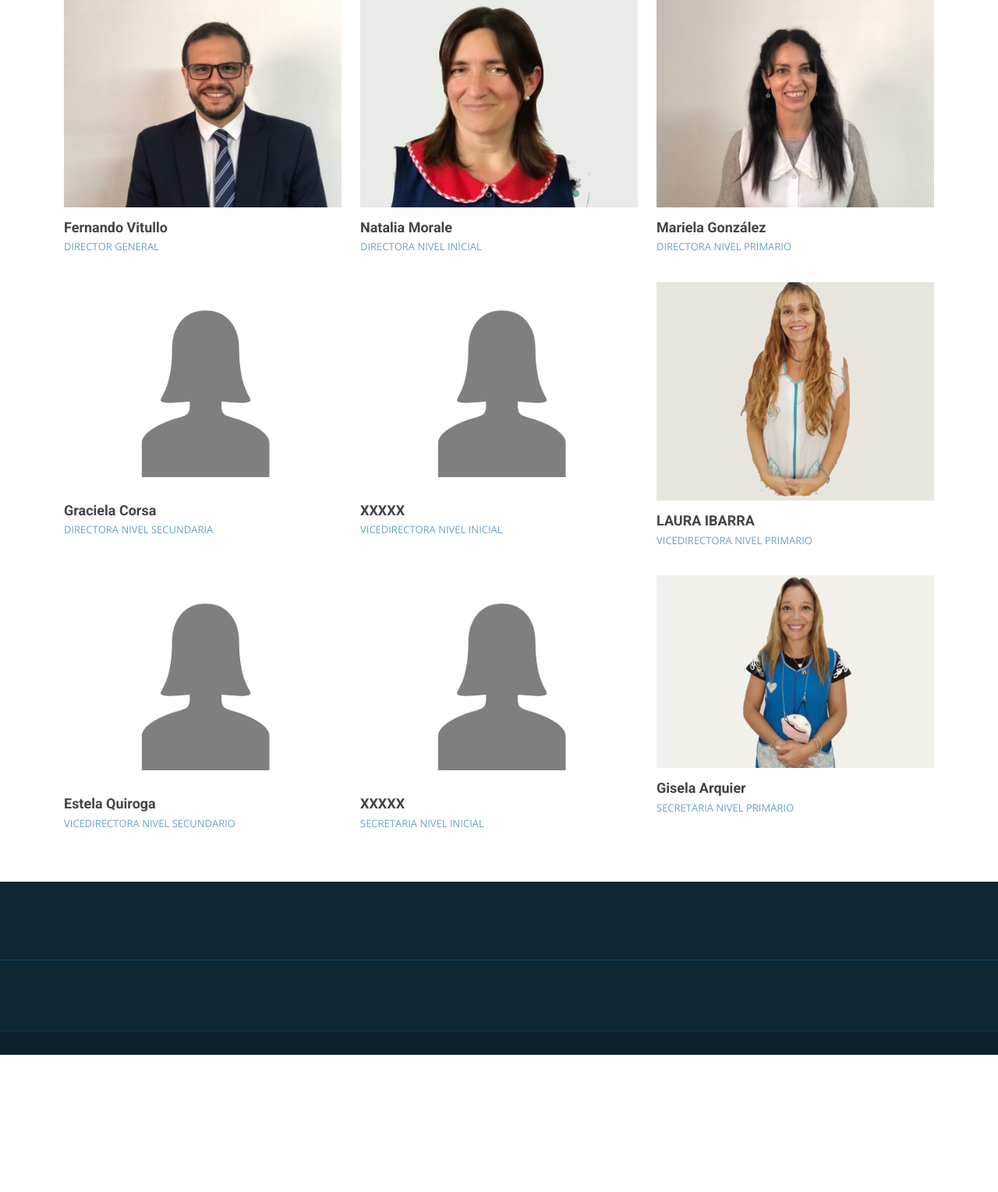
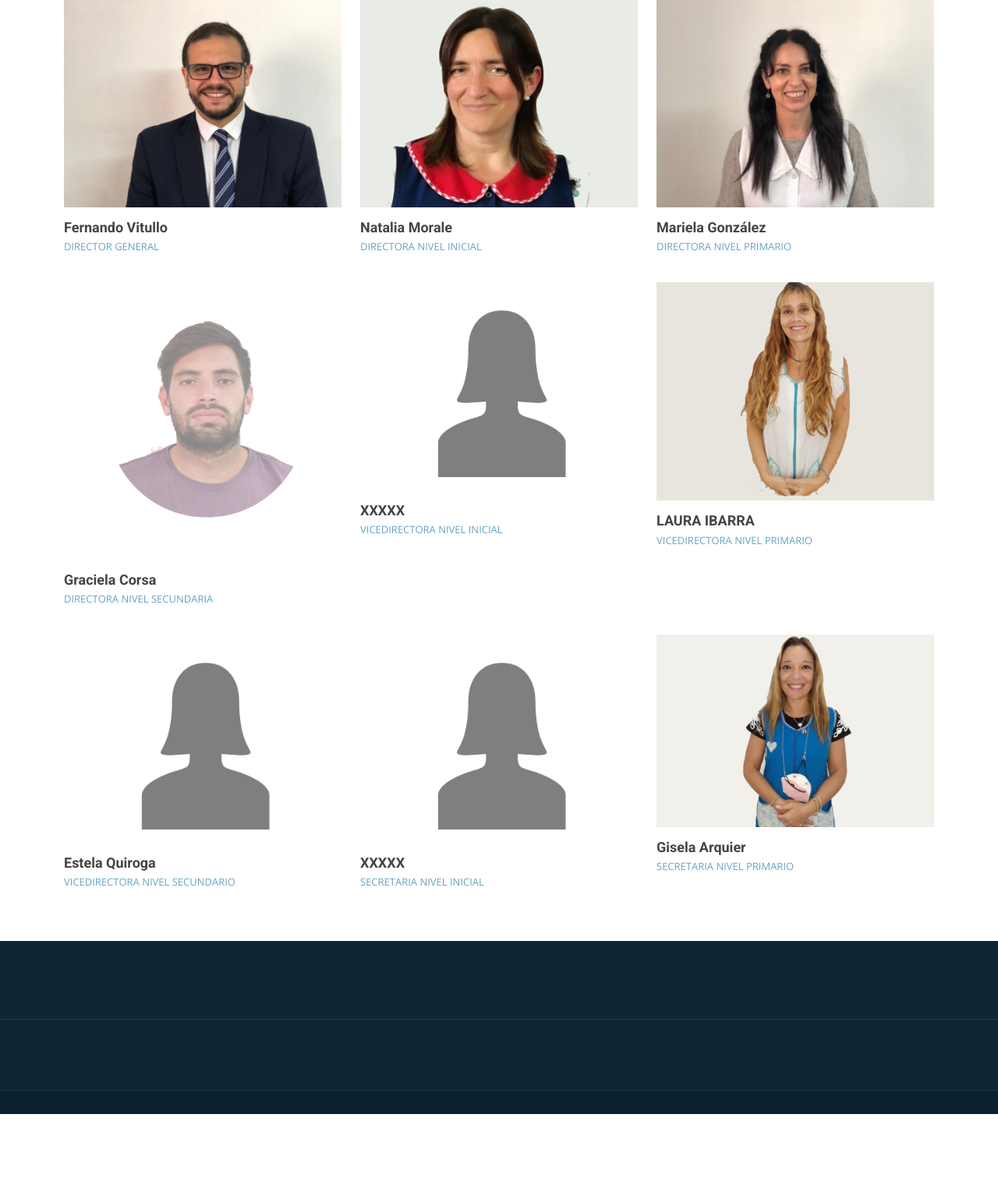
Before and after one commit to NicoAmendo/colegioSM, a PHP site: page /team.php in a window 1280 px wide. Shown: the part 213-1742 px from the top of the page at 78% size. Before the commit the page ends 1566 px from the top, so only its background shows below. Run offline with PHP 8.4, Linux system fonts and the light colour scheme.

Commit message:
cambio logo

```diff
--- a/about.php
+++ b/about.php
@@ -10,7 +10,7 @@
   <meta content="" name="keywords">
 
   <!-- Favicons -->
-  <link href="assets/img/logo-SM-negro.png" rel="icon">
+  <link href="assets/img/logo-dorado.png" rel="icon">
   <link href="assets/img/apple-touch-icon.png" rel="apple-touch-icon">
 
   <!-- Google Fonts -->
--- a/contact.php
+++ b/contact.php
@@ -10,7 +10,7 @@
   <meta content="" name="keywords">
 
   <!-- Favicons -->
-  <link href="assets/img/logo-SM-negro.png" rel="icon">
+  <link href="assets/img/logo-dorado.png" rel="icon">
   <link href="assets/img/apple-touch-icon.png" rel="apple-touch-icon">
 
   <!-- Google Fonts -->
--- a/ideario-prov.php
+++ b/ideario-prov.php
@@ -10,7 +10,7 @@
   <meta content="" name="keywords">
 
   <!-- Favicons -->
-  <link href="assets/img/logo-SM-negro.png" rel="icon">
+  <link href="assets/img/logo-dorado.png" rel="icon">
   <link href="assets/img/apple-touch-icon.png" rel="apple-touch-icon">
 
   <!-- Google Fonts -->
--- a/index.php
+++ b/index.php
@@ -10,7 +10,7 @@
   <meta content="" name="keywords">
 
   <!-- Favicons -->
-  <link href="assets/img/logo-SM-negro.png" rel="icon">
+  <link href="assets/img/logo-dorado.png" rel="icon">
   <link href="assets/img/apple-touch-icon.png" rel="apple-touch-icon">
 
   <!-- Google Fonts -->
--- a/portfolio-details.php
+++ b/portfolio-details.php
@@ -10,7 +10,7 @@
   <meta content="" name="keywords">
 
   <!-- Favicons -->
-  <link href="assets/img/logo-SM-negro.png" rel="icon">
+  <link href="assets/img/logo-dorado.png" rel="icon">
   <link href="assets/img/apple-touch-icon.png" rel="apple-touch-icon">
 
   <!-- Google Fonts -->
--- a/portfolio.php
+++ b/portfolio.php
@@ -10,7 +10,7 @@
   <meta content="" name="keywords">
 
   <!-- Favicons -->
-  <link href="assets/img/logo-SM-negro.png" rel="icon">
+  <link href="assets/img/logo-dorado.png" rel="icon">
   <link href="assets/img/apple-touch-icon.png" rel="apple-touch-icon">
 
   <!-- Google Fonts -->
@@ -106,7 +106,7 @@
           <div class="col-lg-12">
             <ul id="portfolio-flters">
               <!-- <li data-filter="*" class="filter-active">Todos</li> -->
-              <li data-filter=".filter-general">General</li>
+              <li data-filter=".filter-general" class="filter-active">General</li>
               <li data-filter=".filter-app">Inicial</li>
               <li data-filter=".filter-card">Primaria</li>
               <li data-filter=".filter-web">Secundaria</li>
--- a/team.php
+++ b/team.php
@@ -10,7 +10,7 @@
   <meta content="" name="keywords">
 
   <!-- Favicons -->
-  <link href="assets/img/logo-SM-negro.png" rel="icon">
+  <link href="assets/img/logo-dorado.png" rel="icon">
   <link href="assets/img/apple-touch-icon.png" rel="apple-touch-icon">
 
   <!-- Google Fonts -->
@@ -166,7 +166,7 @@
           <div class="col-lg-4 col-md-6 d-flex align-items-stretch">
               <div class="member">
                 <div class="member-img">
-                  <img src="assets/img/silueta-mujer-2.png" class="img-fluid" alt="" style="opacity: 0.5;">
+                  <img src="assets/img/team/Mesa-trabajo-1.png" class="img-fluid" alt="" style="opacity: 0.5;">
                   <div class="social">
                       <a href="contact.php"><i class="bi bi-envelope"></i></a>
                     <!-- <a href=""><i class="bi bi-twitter"></i></a>
```
Also changed, not shown: assets/img/logo-dorado.png (added), assets/img/team/Mesa-trabajo-1.png (added).
